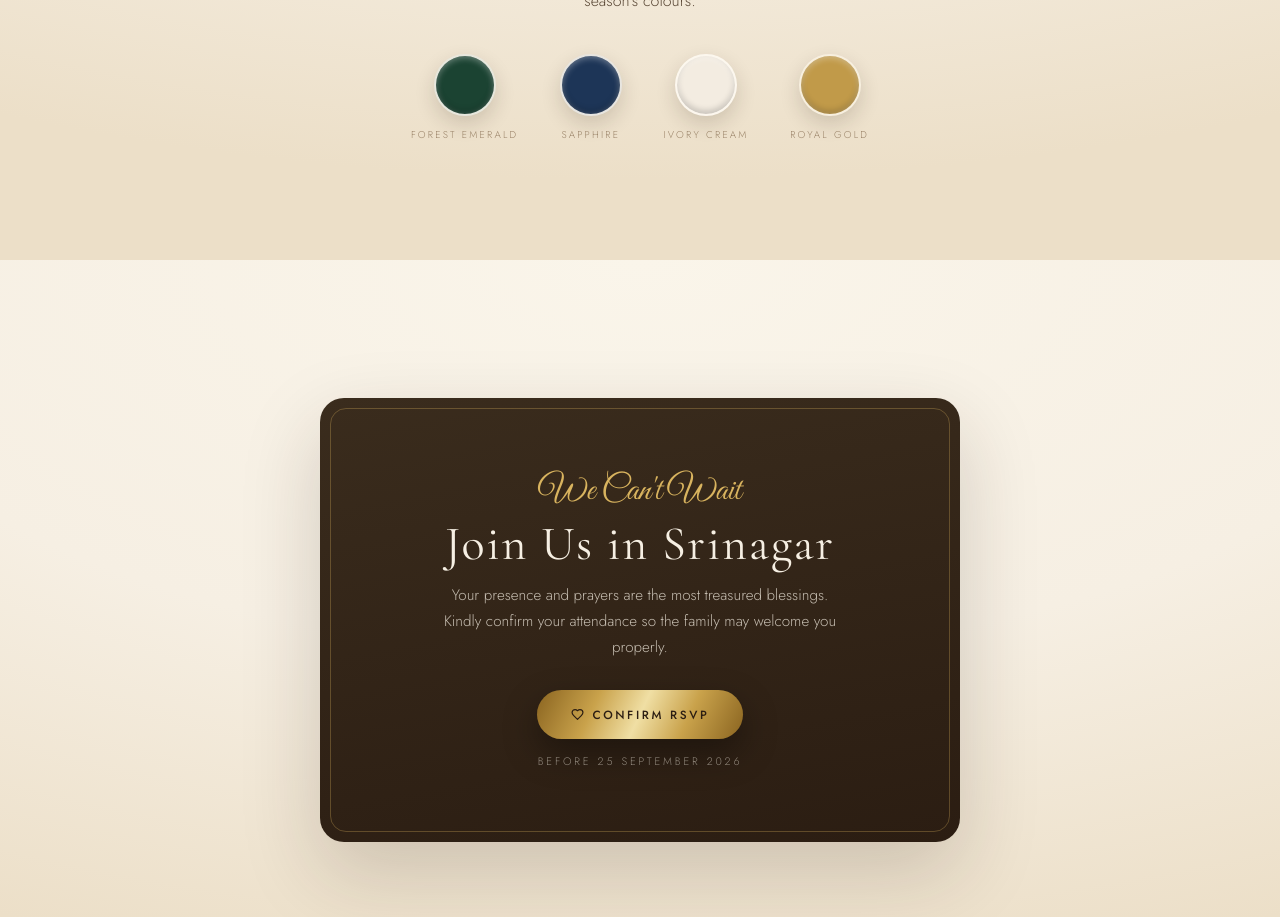
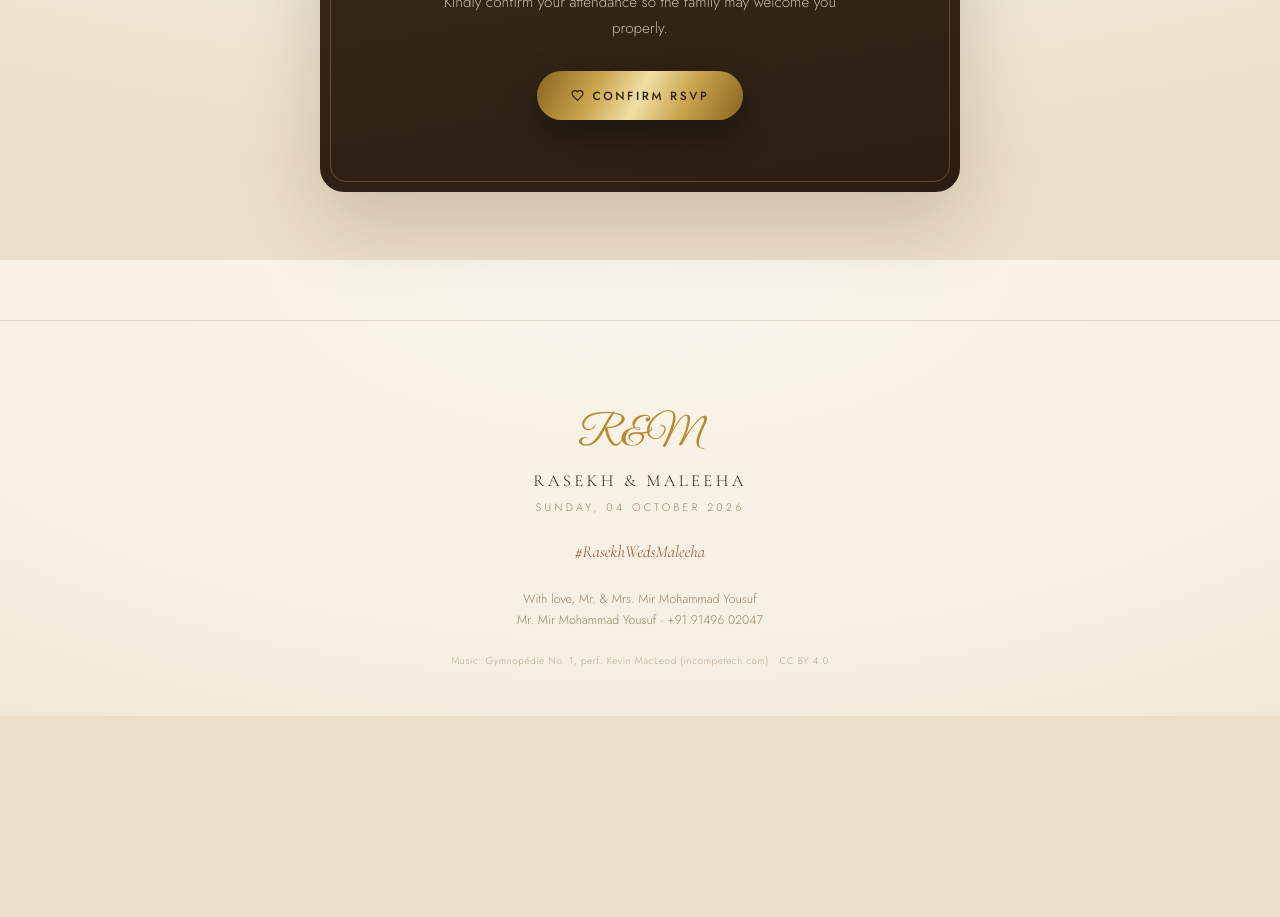
Before and after one commit to ricasekh/wedding-card-digital, a React (Vite) app: page / in a window 1280 px wide. Shown: the part 7740-8657 px from the top of the page. After the commit the page ends 8456 px from the top, so only its background shows below. Built offline with nearby package versions, Linux system fonts and the light colour scheme; the HTML template or start-up script is replaced by a standard one.

Commit message:
refactor(ui): Remove DressCode section and RSVP deadline

```diff
--- a/src/App.jsx
+++ b/src/App.jsx
@@ -105,7 +105,6 @@ export default function App() {
           <Story />
           <Schedule />
           <Venues />
-          <DressCode />
 
           <section className="section" id="rsvp">
             <div className="container">
@@ -120,7 +119,6 @@ export default function App() {
                   <Heart size={13} strokeWidth={2.2} />
                   Confirm RSVP
                 </button>
-                <p className="rsvp-deadline">Before {rsvp.deadline}</p>
               </Reveal>
             </div>
           </section>
```
